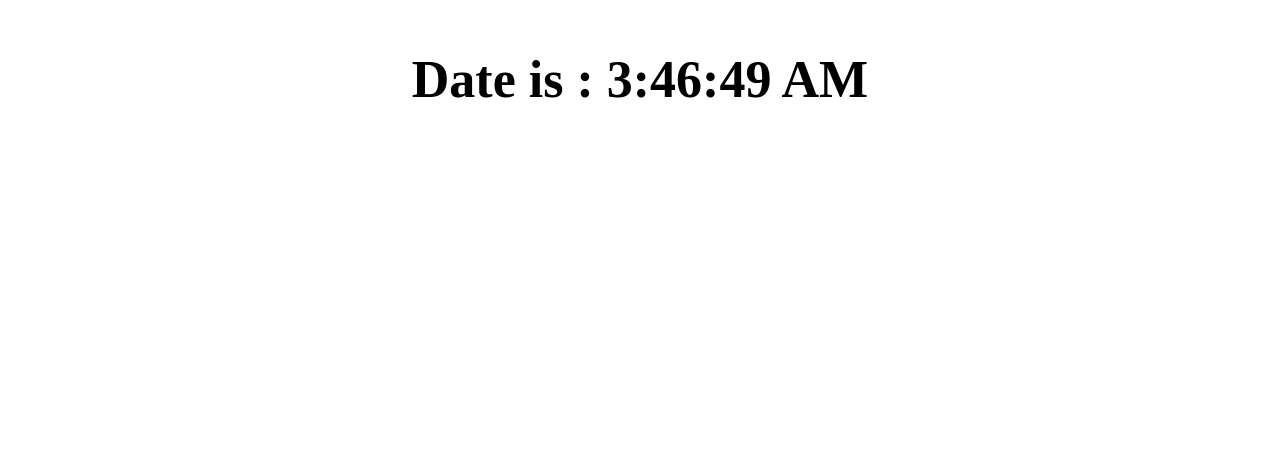
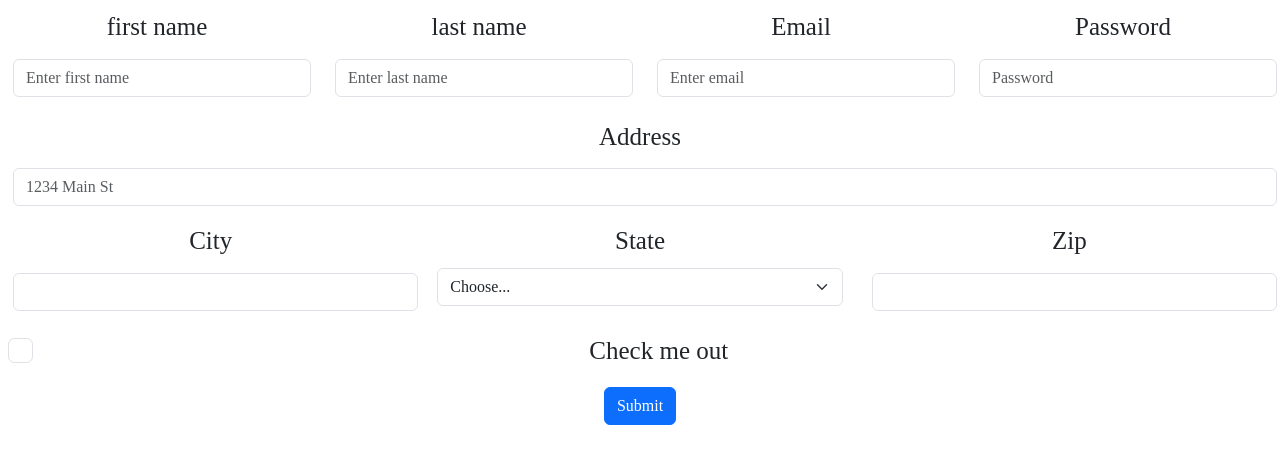
Before and after one commit to mariyamsaleem32/Portfolio, a React (Create React App) app: page / in a window 1280 px wide. Shown: the top 464 px of the page. Built offline with nearby package versions, Linux system fonts and the light colour scheme.

Commit message:
add input from bootStrap

```diff
--- a/package.json
+++ b/package.json
@@ -3,8 +3,10 @@
   "version": "0.1.0",
   "private": true,
   "dependencies": {
+    "bootstrap": "^5.3.3",
     "cra-template": "1.2.0",
     "react": "^18.3.1",
+    "react-bootstrap": "^2.10.7",
     "react-dom": "^18.3.1",
     "react-scripts": "^5.0.1"
   },
--- a/public/index.html
+++ b/public/index.html
@@ -9,6 +9,13 @@
       name="description"
       content="Web site created using create-react-app"
     />
+    <link
+    rel="stylesheet"
+    href="https://cdn.jsdelivr.net/npm/bootstrap@5.3.3/dist/css/bootstrap.min.css"
+    integrity="sha384-QWTKZyjpPEjISv5WaRU9OFeRpok6YctnYmDr5pNlyT2bRjXh0JMhjY6hW+ALEwIH"
+    crossorigin="anonymous"
+  />
+
     <link rel="apple-touch-icon" href="%PUBLIC_URL%/logo192.png" />
     <!--
       manifest.json provides metadata used when your web app is installed on a
--- a/src/App.css
+++ b/src/App.css
@@ -1,6 +1,10 @@
 .main{
-    padding: 15px;
+    text-align: center;
+    padding: 8px;
     font-family: 'Times New Roman', Times, serif;
-    font-weight: bold;
-    font-size: 26px;text-align: center;
+    font-size: 25px;
 }
+
+input{
+    margin: 5px;
+}
--- a/src/components/dashboard.jsx
+++ b/src/components/dashboard.jsx
@@ -1,14 +1,10 @@
-// import Count from './count';
-// import Input from "./input";
-import Time from "./time";
+import Input from "./input";
 
 const Dashboard = () => {
 
     return (
         <div>
-        {/* <Input/> */}
-        {/* <Count /> */}
-        <Time/>
+        <Input/>
         </div>
     );
     }
--- a/src/components/input.jsx
+++ b/src/components/input.jsx
@@ -1,84 +1,89 @@
 import { useState } from "react";
+import Button from 'react-bootstrap/Button';
+import Col from 'react-bootstrap/Col';
+import Form from 'react-bootstrap/Form';
+import Row from 'react-bootstrap/Row';
 
 const Input = () => {
-
   const [firstName, setFirstName] = useState("");
   const [lastName, setLastName] = useState("");
   const [email, setEmail] = useState("");
   const [password, setPassword] = useState("");
-  const [confirmPassword, setConfirmPassword] = useState("");
+  const [address, setAddress] = useState("");
+  const [submittedName, setSubmittedName] = useState("");
 
-  const submit = () => {
-    alert(`Form submitted! succesfully `);
-  }
-
-  const handleSubmit = (e) => {
+  const submit = (e) => {
     e.preventDefault();
-
-    if (password !== confirmPassword) {
-      alert("Passwords do not match");
-      return;
-    }
-
-    setFirstName("");
-    setLastName("");
-    setEmail("");
-    setPassword("");
-    setConfirmPassword("");
+    setSubmittedName(`${firstName} ${lastName} ${email} ${password} ${address}`);
+    alert("your form submitted succesfully! ")
   };
 
   return (
-    <div>
-      <h5>Signup Form</h5>
-      <form onSubmit={handleSubmit}>
-        <div>
-          <label>First Name:</label>
-          <input
-            type="text"
-            value={firstName}
-            onChange={(e) => setFirstName(e.target.value)}
-            required
-          />
-        </div>
-        <div>
-          <label>Last Name:</label>
-          <input
-            type="text"
-            value={lastName}
-            onChange={(e) => setLastName(e.target.value)}
-            required
-          />
-        </div>
-        <div>
-          <label>Email:</label>
-          <input
-            type="email"
-            value={email}
-            onChange={(e) => setEmail(e.target.value)}
-            required
-          />
-        </div>
-        <div>
-          <label>Password:</label>
-          <input
-            type="password"
-            value={password}
-            onChange={(e) => setPassword(e.target.value)}
-            required
-          />
-        </div>
-        <div>
-          <label>Confirm Password:</label>
-          <input
-            type="password"
-            value={confirmPassword}
-            onChange={(e) => setConfirmPassword(e.target.value)}
-            required
-          />
-        </div>
-        <button type="submit" onClick={submit}>Submit</button>
-      </form>
-    </div>
+    <>
+      <Form onSubmit={submit}>
+        <Row className="mb-3">
+            <Form.Group as={Col} controlId="formGridLastName">
+            <Form.Label>first name</Form.Label>
+            <Form.Control type="text" placeholder="Enter first name" onChange={(e) => setFirstName(e.target.value)}/>
+          </Form.Group>
+
+            <Form.Group as={Col} controlId="formGridLastName">
+            <Form.Label>last name</Form.Label>
+            <Form.Control type="text" placeholder="Enter last name" onChange={(e) => setLastName(e.target.value)}/>
+          </Form.Group>
+
+          <Form.Group as={Col} controlId="formGridEmail">
+            <Form.Label>Email</Form.Label>
+            <Form.Control type="email" placeholder="Enter email" onChange={(e) => setEmail(e.target.value)} />
+          </Form.Group>
+
+          <Form.Group as={Col} controlId="formGridPassword">
+            <Form.Label>Password</Form.Label>
+            <Form.Control type="password" placeholder="Password" onChange={(e) => setPassword(e.target.value)} />
+          </Form.Group>
+        </Row>
+
+        <Form.Group className="mb-3" controlId="formGridAddress1">
+          <Form.Label>Address</Form.Label>
+          <Form.Control placeholder="1234 Main St" onChange={(e) => setAddress(e.target.value)} />
+        </Form.Group>
+
+        <Row className="mb-3">
+          <Form.Group as={Col} controlId="formGridCity">
+            <Form.Label>City</Form.Label>
+            <Form.Control />
+          </Form.Group>
+
+          <Form.Group as={Col} controlId="formGridState">
+            <Form.Label>State</Form.Label>
+            <Form.Select defaultValue="Choose...">
+              <option>Choose...</option>
+              <option>karachi</option>
+              <option>islamabad</option>
+              <option>lahore</option>
+              <option>faislabad</option>
+            </Form.Select>
+          </Form.Group>
+
+          <Form.Group as={Col} controlId="formGridZip">
+            <Form.Label>Zip</Form.Label>
+            <Form.Control />
+          </Form.Group>
+        </Row>
+
+        <Form.Group className="mb-3" id="formGridCheckbox">
+          <Form.Check type="checkbox" label="Check me out" />
+        </Form.Group>
+
+        <Button variant="primary" type="submit">
+          Submit
+        </Button>
+      </Form>
+
+      <div>
+        <p>{submittedName}</p>
+      </div>
+    </>
   );
 };
 
```
Also changed, not shown: 1 other file (tests, documents, lock files or other folders).
